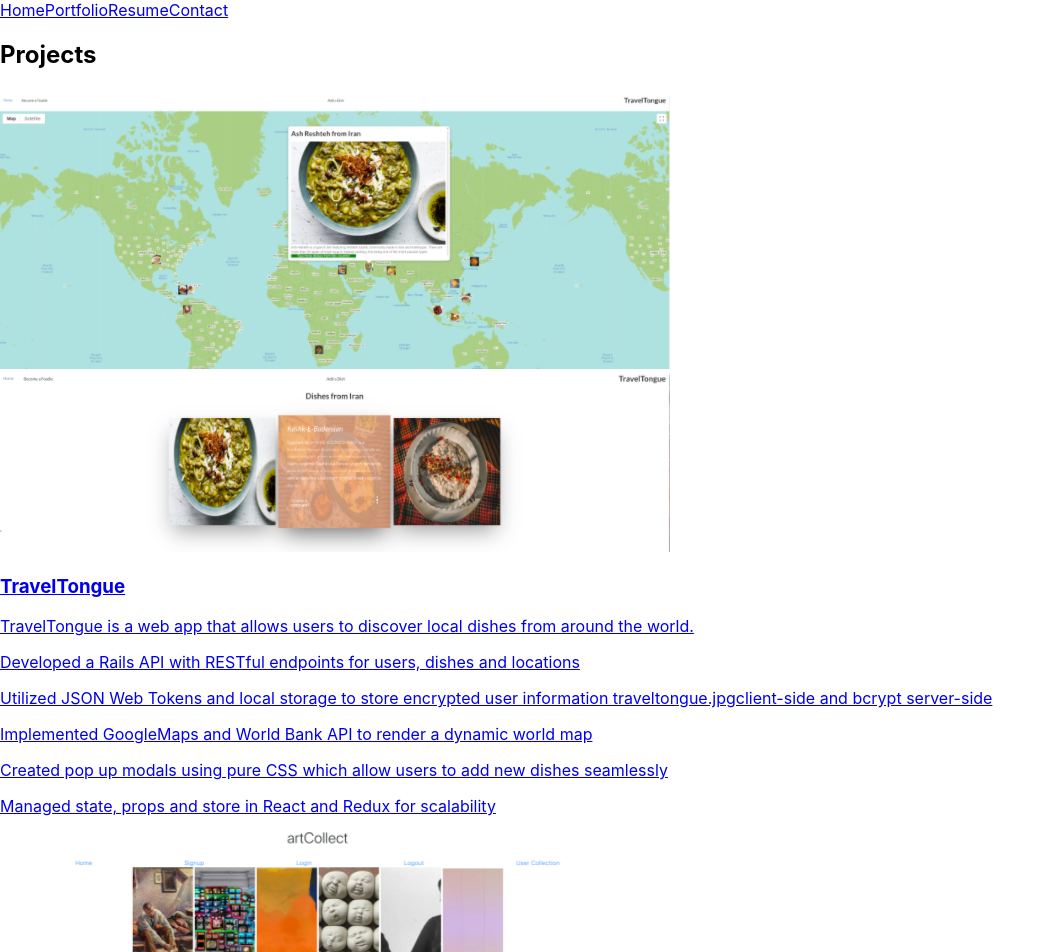
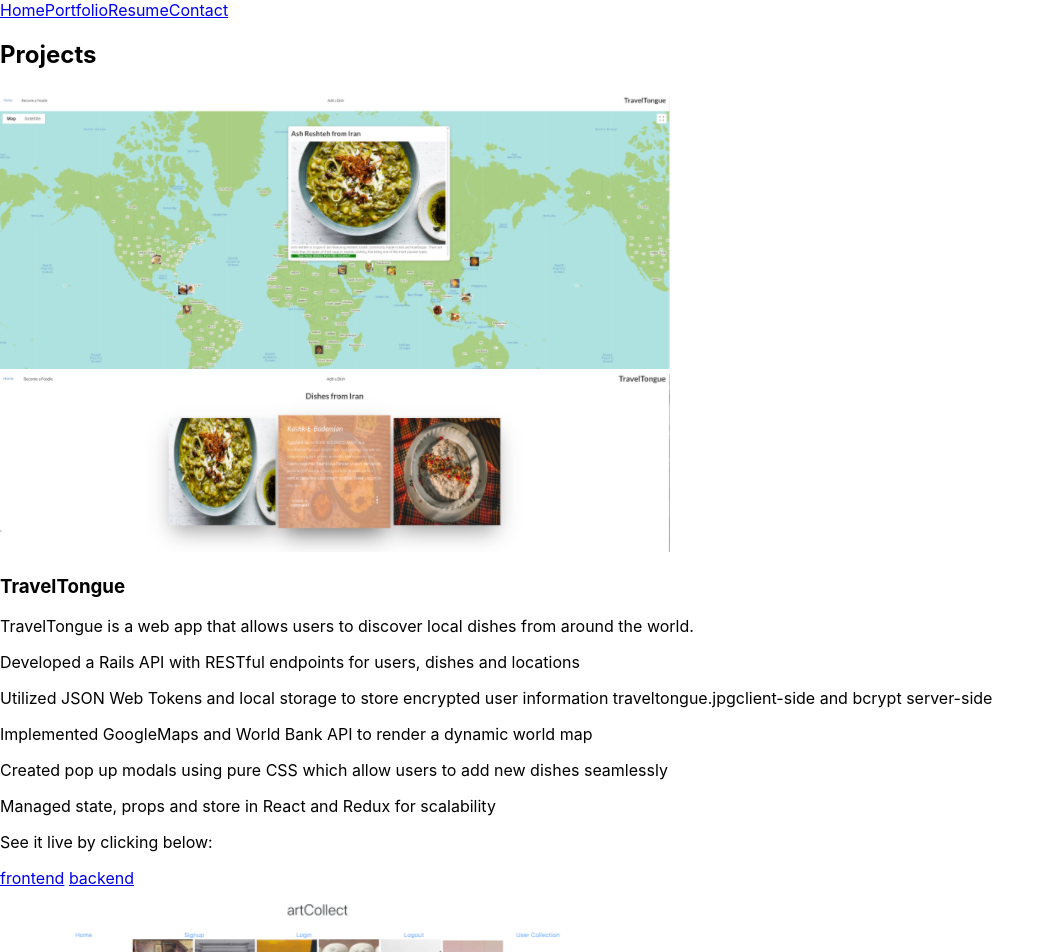
Before and after one commit to bnfetterley/bnfetterley.github.io, a React (Create React App) app: page /#/portfolio in a window 1280 px wide. Shown: the top 952 px of the page, without its empty margins (0-1056 px from the left). Built offline with nearby package versions, Linux system fonts and the light colour scheme; the HTML template or start-up script is replaced by a standard one.

Commit message:
updated projects page

```diff
--- a/src/Projects.js
+++ b/src/Projects.js
@@ -4,6 +4,11 @@ import traveltongue from './images/traveltongue.jpg';
 import artcollect from './images/artcollect.jpg';
 
 export default class Projects extends Component {
+  onclicklinks(e) {
+    e.preventDefault();
+    window.open('https://traveltongue-backend.herokuapp.com/');
+    window.open('https://traveltongue.netlify.app');
+  }
   render() {
     return (
       <div>
@@ -11,13 +16,17 @@ export default class Projects extends Component {
         <section class="mw7 center avenir">
           <h2 class="baskerville fw1 ph3 ph0-l">Projects</h2>
           <article class="bt bb b--black-10">
-            <a
+            {/* <a
               class="db pv4 ph3 ph0-l no-underline black dim"
               target="_blank"
-              href="https://traveltongue.netlify.app"
-            >
+              // href="https://traveltongue.netlify.app"
+              // href="https://traveltongue.netlify.app"
+              onClick={(e) => this.onclicklinks}
+              // onclick="window.open('https://traveltongue-backend.herokuapp.com/');window.open('https://traveltongue.netlify.app')"
+            > */}
             <div class="flex flex-column flex-row-ns">
               <div class="pr3-ns mb4 mb0-ns w-100 w-40-ns">
+                <p></p>
                 <img
                   src={traveltongue}
                   class="db"
@@ -25,37 +34,52 @@ export default class Projects extends Component {
                 />
               </div>
               <div class="w-100 w-60-ns pl3-ns">
+                <p></p>
                 <h1 class="f3 fw1 baskerville mt0 lh-title">TravelTongue</h1>
                 <p class="f6 fw5 f5-l lh-copy">
-                    TravelTongue is a web app that allows users to discover
-                    local dishes from around the world.{' '}
+                  TravelTongue is a web app that allows users to discover local
+                  dishes from around the world.{' '}
                 </p>
                 <p>
-                    Developed a Rails API with RESTful endpoints for users,
-                    dishes and locations
+                  Developed a Rails API with RESTful endpoints for users, dishes
+                  and locations
                 </p>
                 <p class="f6 f5-l lh-copy">
-                    Utilized JSON Web Tokens and local storage to store
-                    encrypted user information traveltongue.jpgclient-side and
-                    bcrypt server-side{' '}
+                  Utilized JSON Web Tokens and local storage to store encrypted
+                  user information traveltongue.jpgclient-side and bcrypt
+                  server-side{' '}
                 </p>
                 <p class="f6 f5-l lh-copy">
-                    Implemented GoogleMaps and World Bank API to render a
-                    dynamic world map{' '}
+                  Implemented GoogleMaps and World Bank API to render a dynamic
+                  world map{' '}
                 </p>
                 <p class="f6 f5-l lh-copy">
-                    Created pop up modals using pure CSS which allow users to
-                    add new dishes seamlessly
+                  Created pop up modals using pure CSS which allow users to add
+                  new dishes seamlessly
                 </p>
                 <p class="f6 f5-l lh-copy">
                   Managed state, props and store in React and Redux for
                   scalability
                 </p>
+                <p class="f6 fw5 f5-l lh-copy">
+                  See it live by clicking below:{' '}
+                </p>
+                <p>
+                  <a target="_blank" href="https://traveltongue.netlify.app">
+                    frontend
+                  </a>{' '}
+                  <a
+                    target="_blank"
+                    href="https://traveltongue-backend.herokuapp.com/"
+                  >
+                    backend
+                  </a>
+                </p>
 
                 {/* <p class="f6 lh-copy mv0">By Robin Darnell</p> */}
               </div>
             </div>
-            </a>
+            {/* </a> */}
           </article>
           <article class="bb b--black-10">
             <a class="db pv4 ph3 ph0-l no-underline black dim" href="#0">
```
Lines whose indentation alone changed are shown as unchanged.
